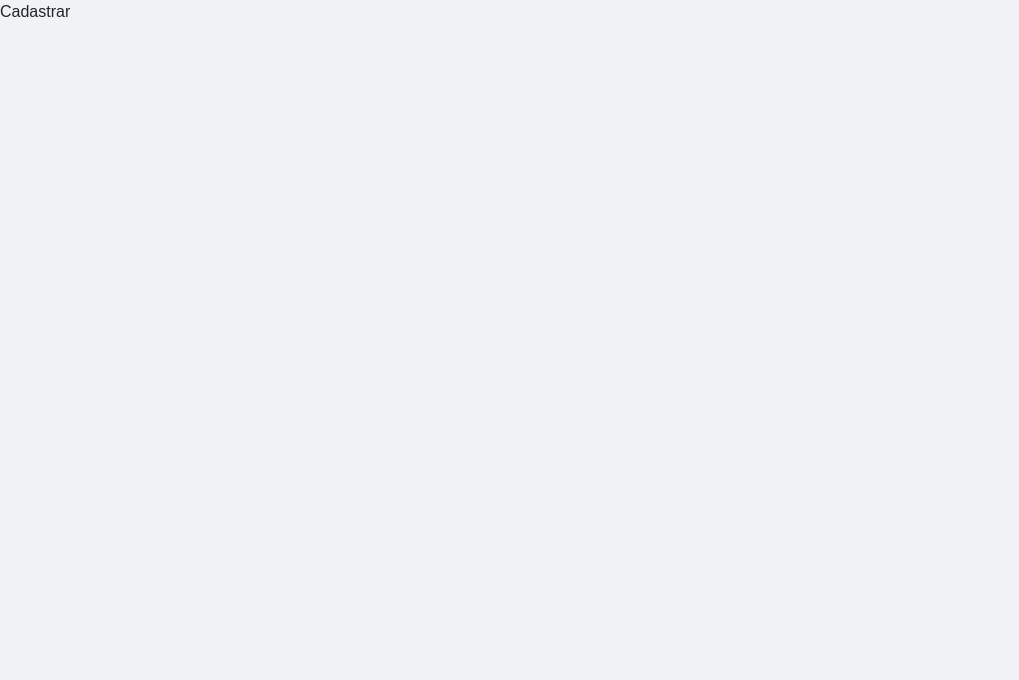
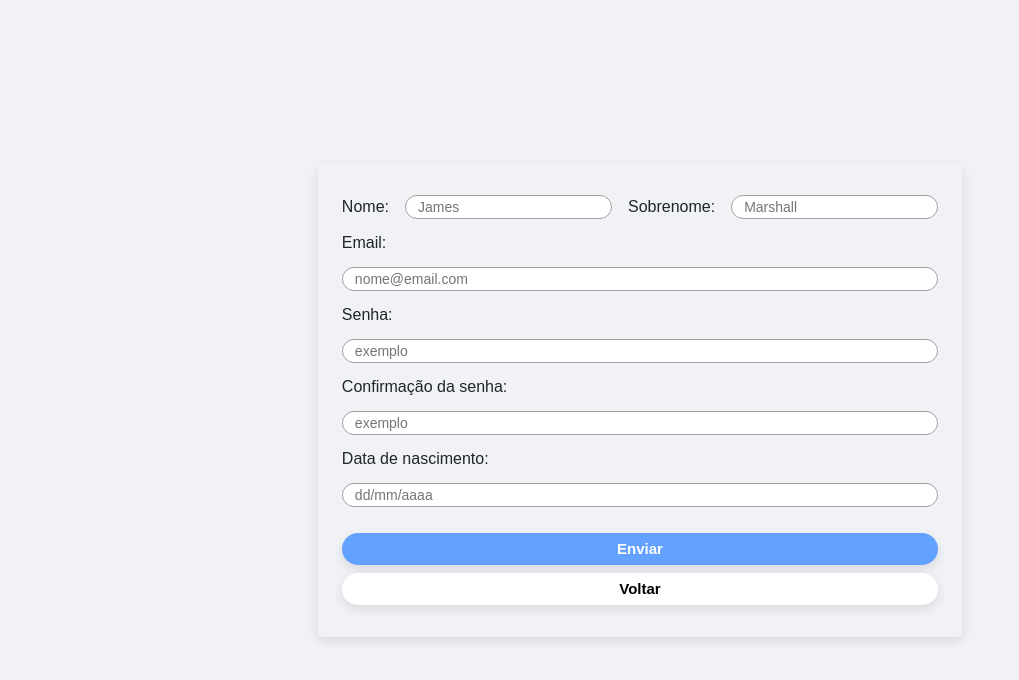
Before and after one commit to Gabrits/serratec-react-g2, a React (Vite) app in the folder trabalho-final/: page /auth/cadastrar in a window 1280 px wide. Shown: the top 680 px of the page, without its empty margins (0-1019 px from the left). Built offline with nearby package versions, Linux system fonts and the light colour scheme.

Commit message:
feat: subindo layout do formulário de cadastro

```diff
--- a/trabalho-final/src/components/AppSectionDivider/index.jsx
+++ b/trabalho-final/src/components/AppSectionDivider/index.jsx
@@ -10,7 +10,7 @@ import "./style.css";
 */
 function AppSectionDivider({ text = "Título" }) {
   return (
-    <ul className="custom-divider">
+    <ul  className="custom-divider">
       <li className="custom-divider-line" />
       <li>
         <span className="custom-divider-text">{text}</span>
--- a/trabalho-final/src/pages/auth/Login/index.jsx
+++ b/trabalho-final/src/pages/auth/Login/index.jsx
@@ -81,7 +81,7 @@ function Login() {
 
           {/* Cadastrar-se */}
           <AppButton
-            onClick={(e) => redirectToPath("cadastrar", e)}
+            onClick={(e) => redirectToPath("/auth/cadastrar", e)}
             type="secondary"
           >
             Cadastre-se
--- a/trabalho-final/src/pages/auth/Register/index.jsx
+++ b/trabalho-final/src/pages/auth/Register/index.jsx
@@ -1,5 +1,104 @@
+import { useState } from "react";
+import AppButton from "../../../components/AppButton";
+import { redirectToPath } from "../../../services/app";
+import "./style.css";
+
 function Register() {
-  return <div>Cadastrar</div>;
+  const [userFormData, setUserFormData] = useState({});
+
+  return (
+    <div className="register-page">
+      {/* Formulário de Login */}
+
+      <form className="register-form">
+        <div className="custom-form-text-group">
+          <div className="custom-form-name-text-group">
+            <label className="custom-form-label" htmlFor="username">
+              Nome:
+            </label>
+            <input
+              className="custom-form-input"
+              type="text"
+              id="username"
+              placeholder="James"
+              onChange={(e) => setUser({ ...user, username: e.target.value })}
+            />
+
+            <label className="custom-form-label" htmlFor="sobrenome">
+              Sobrenome:
+            </label>
+            <input
+              className="custom-form-input"
+              type="text"
+              id="sobrenome"
+              placeholder="Marshall"
+              onChange={(e) => setUser({ ...user, username: e.target.value })}
+            />
+          </div>
+
+          <label className="custom-form-label" htmlFor="sobrenome">
+            Email:
+          </label>
+          <input
+            className="custom-form-input"
+            type="text"
+            id="sobrenome"
+            placeholder="nome@email.com"
+            onChange={(e) => setUser({ ...user, username: e.target.value })}
+          />
+
+          <label className="custom-form-label" htmlFor="password">
+            Senha:
+          </label>
+          <input
+            className="custom-form-input"
+            type="text"
+            id="password"
+            placeholder="exemplo"
+            onChange={(e) => setUser({ ...user, username: e.target.value })}
+          />
+
+          <label className="custom-form-label" htmlFor="confirmPassword">
+            Confirmação da senha:
+          </label>
+          <input
+            className="custom-form-input"
+            type="text"
+            id="confirmPassword"
+            placeholder="exemplo"
+            onChange={(e) => setUser({ ...user, username: e.target.value })}
+          />
+
+          <label className="custom-form-label" htmlFor="birthDate">
+            Data de nascimento:
+          </label>
+          <input
+            className="custom-form-input"
+            type="text"
+            id="birthDate"
+            placeholder="dd/mm/aaaa"
+            onChange={(e) => setUser({ ...user, username: e.target.value })}
+          />
+        </div>
+
+        {/* Agrupamento de buttons */}
+        <div className="custom-form-button-group">
+          {/* Entrar */}
+          <AppButton onClick={(e) => handleSubmit(e)} type="primary">
+            Enviar
+          </AppButton>
+
+          {/* Cadastrar-se */}
+          <AppButton
+            onClick={(e) => redirectToPath("/auth/login", e)}
+            type="secondary"
+          >
+            Voltar
+          </AppButton>
+        </div>
+      </form>
+    </div>
+  );
 }
 
 export default Register;
--- /dev/null
+++ b/trabalho-final/src/pages/auth/Register/style.css
@@ -0,0 +1,80 @@
+.register-page {
+  height: 100vh;
+
+  display: flex;
+  justify-content: center;
+  align-items: center;
+}
+
+.register-page .register-form {
+  height: auto;
+  width: auto;
+  padding: 2rem 1.5rem;
+  box-shadow: rgba(0, 0, 0, 0.1) 0px 4px 12px;
+  border-radius: 4px;
+
+  display: flex;
+  flex-direction: column;
+  gap: 26px;
+}
+
+.register-form .custom-form-text-group {
+  display: flex;
+  flex-direction: column;
+  gap: 12px;
+}
+
+.register-form .custom-form-text-group .custom-form-name-text-group {
+  display: flex;
+  gap: 1rem;
+}
+
+.register-form
+  .custom-form-text-group
+  .custom-form-label
+  .custom-form-password-reveal-text {
+  color: rgb(98, 161, 255);
+}
+
+.register-form
+  .custom-form-text-group
+  .custom-form-label
+  .custom-form-password-reveal-text:hover {
+  background-color: rgb(174, 206, 254);
+  cursor: pointer;
+}
+
+.register-form .custom-form-text-group .custom-form-input {
+  height: 1.5rem;
+  border-radius: 12px;
+  border: 1px solid rgb(160, 160, 160);
+  padding: 2px 12px;
+  font-size: 14px;
+}
+
+/* Estilização dos botões */
+
+.register-form .custom-form-button-group {
+  display: flex;
+  flex-direction: column;
+  gap: 0.5rem;
+}
+
+/* Responsividade para Mobile */
+@media (max-width: 425px) {
+  .register-page .register-form {
+    width: 16rem;
+    gap: 31px;
+  }
+}
+
+@media (max-width: 597px) {
+  .register-page .register-form {
+    width: 80%;
+  }
+
+  .register-form .custom-form-text-group .custom-form-name-text-group {
+    display: flex;
+    flex-direction: column;
+  }
+}
--- a/trabalho-final/src/services/cookie.jsx
+++ b/trabalho-final/src/services/cookie.jsx
@@ -1,7 +1,7 @@
 /* Operações com Cookie */
 
 /* Define um valor para um cookie */
-export function setCookie(name, value, hours = 0.5) {
+export function setCookie(name, value, hours = 0.5) { // Por padrão, expira em 30 minutos
   const date = new Date();
   date.setTime(date.getTime() + hours * 3600 * 1000);
   const expires = "expires=" + date.toUTCString();
```
Also changed, not shown: trabalho-final/src/components/AuthAgent/index.jsx (added, +14 -0 lines), trabalho-final/src/components/AppSectionDivider/style.css (line endings or trailing spaces).
